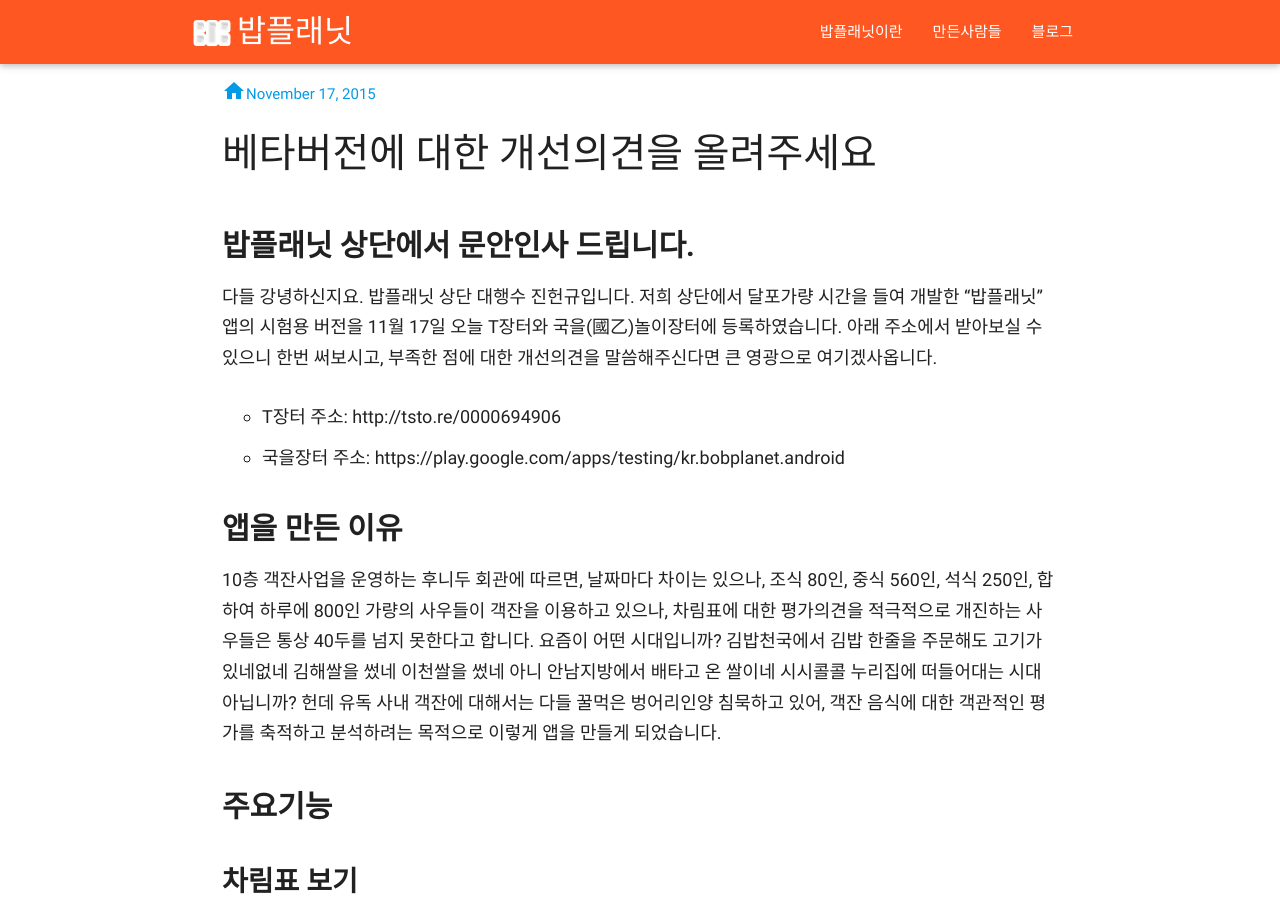
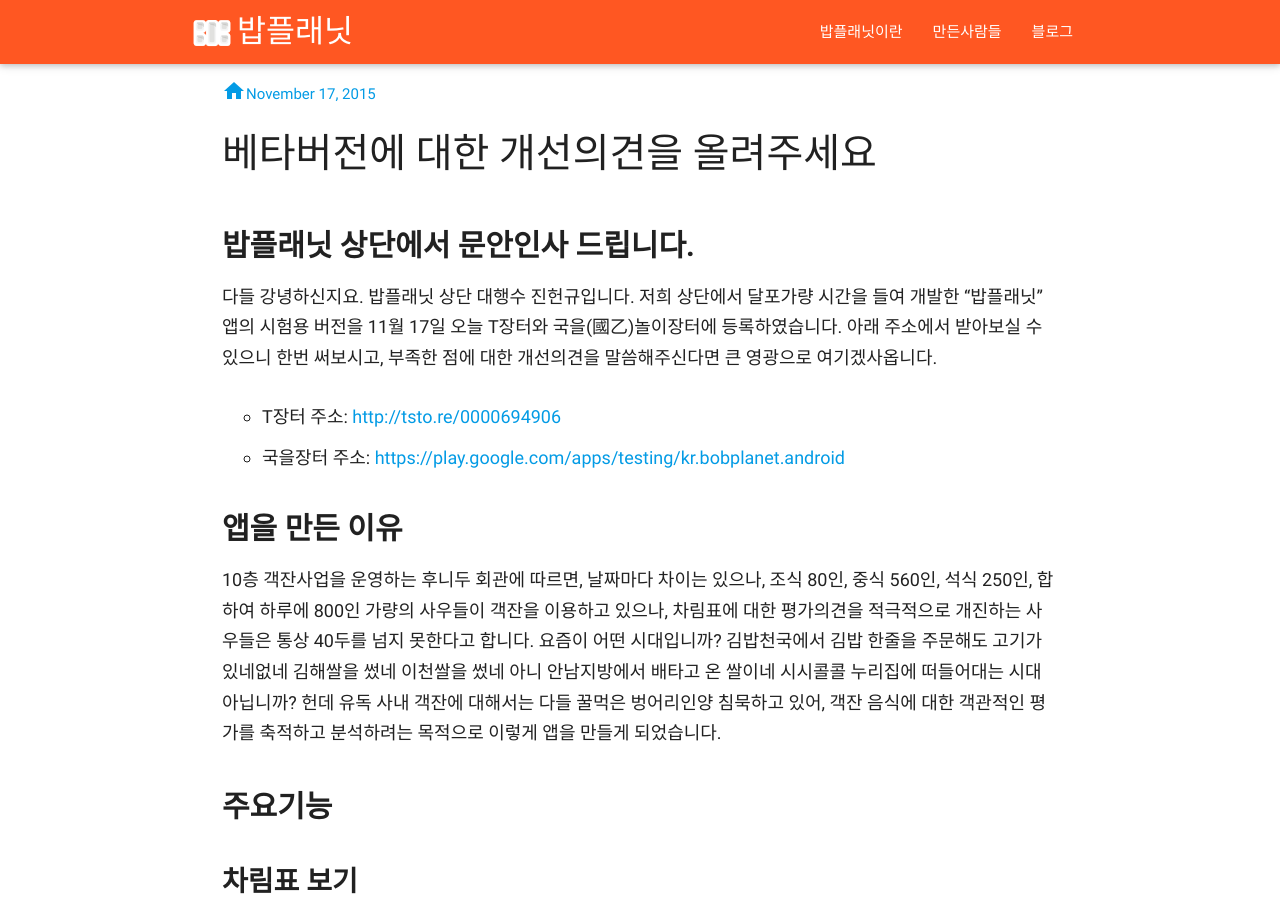
Before and after one commit to bobplanet/bobplanet.github.io, a Jekyll site: the page built from _posts/blog/2015-11-17-beta-feedback.md, in a window 1280 px wide and 900 px high. Built offline with Jekyll 4.4.1, drawn with Linux system fonts in a browser that asks for light colours; nearby versions of some CDN libraries; comment, search, counter and statistics services are not loaded; some of the changed lines change nothing that is shown.

Commit message:
링크 수정

```diff
--- a/_posts/blog/2015-11-17-beta-feedback.md
+++ b/_posts/blog/2015-11-17-beta-feedback.md
@@ -11,8 +11,8 @@
 저희 상단에서 달포가량 시간을 들여 개발한 "밥플래닛" 앱의 시험용 버전을 11월 17일 오늘 T장터와 국을(國乙)놀이장터에 등록하였습니다.
 아래 주소에서 받아보실 수 있으니 한번 써보시고, 부족한 점에 대한 개선의견을 말씀해주신다면 큰 영광으로 여기겠사옵니다.
 
-- T장터 주소: http://tsto.re/0000694906
-- 국을장터 주소: https://play.google.com/apps/testing/kr.bobplanet.android
+- T장터 주소: [http://tsto.re/0000694906](http://tsto.re/0000694906)
+- 국을장터 주소: [https://play.google.com/apps/testing/kr.bobplanet.android](https://play.google.com/apps/testing/kr.bobplanet.android)
 
 # 앱을 만든 이유
 10층 객잔사업을 운영하는 후니두 회관에 따르면, 날짜마다 차이는 있으나, 조식 80인, 중식 560인, 석식 250인, 합하여 하루에 800인 가량의 사우들이 객잔을 이용하고 있으나, 차림표에 대한 평가의견을 적극적으로 개진하는 사우들은 통상 40두를 넘지 못한다고 합니다.
```
